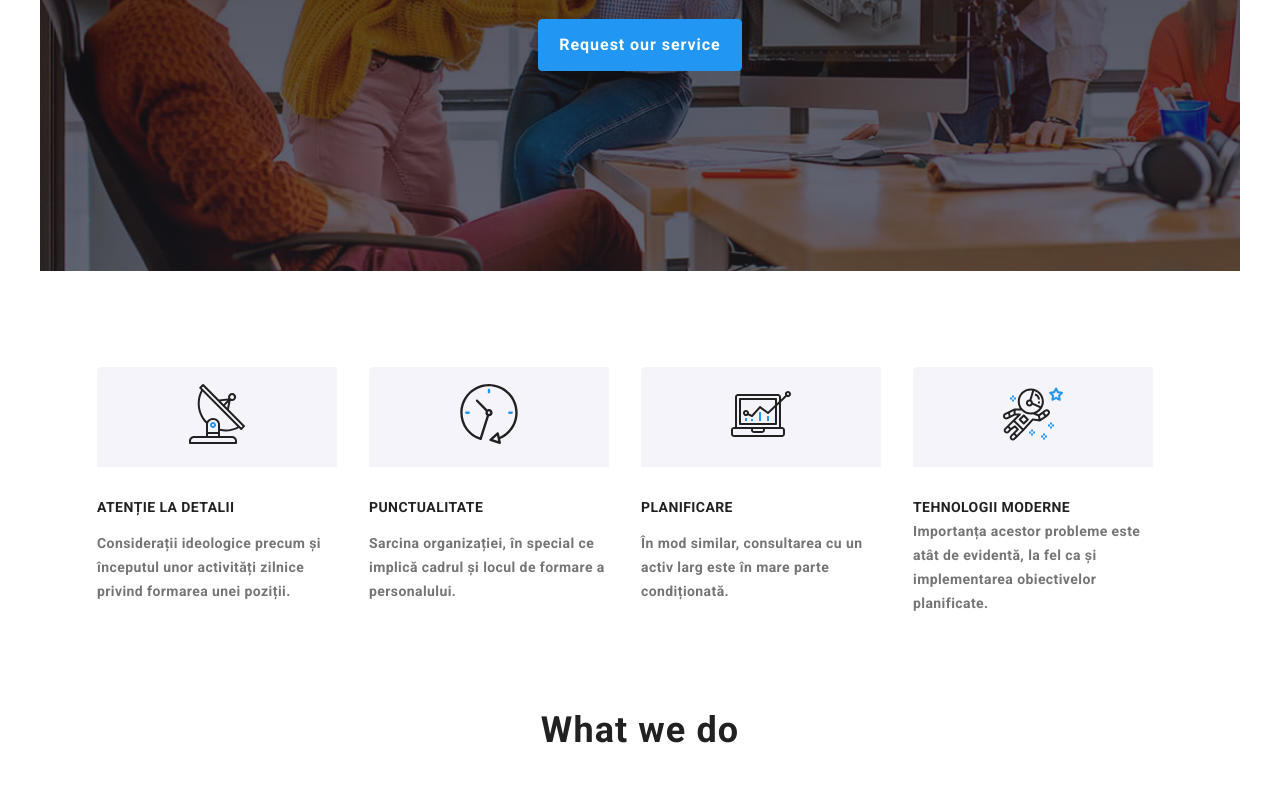
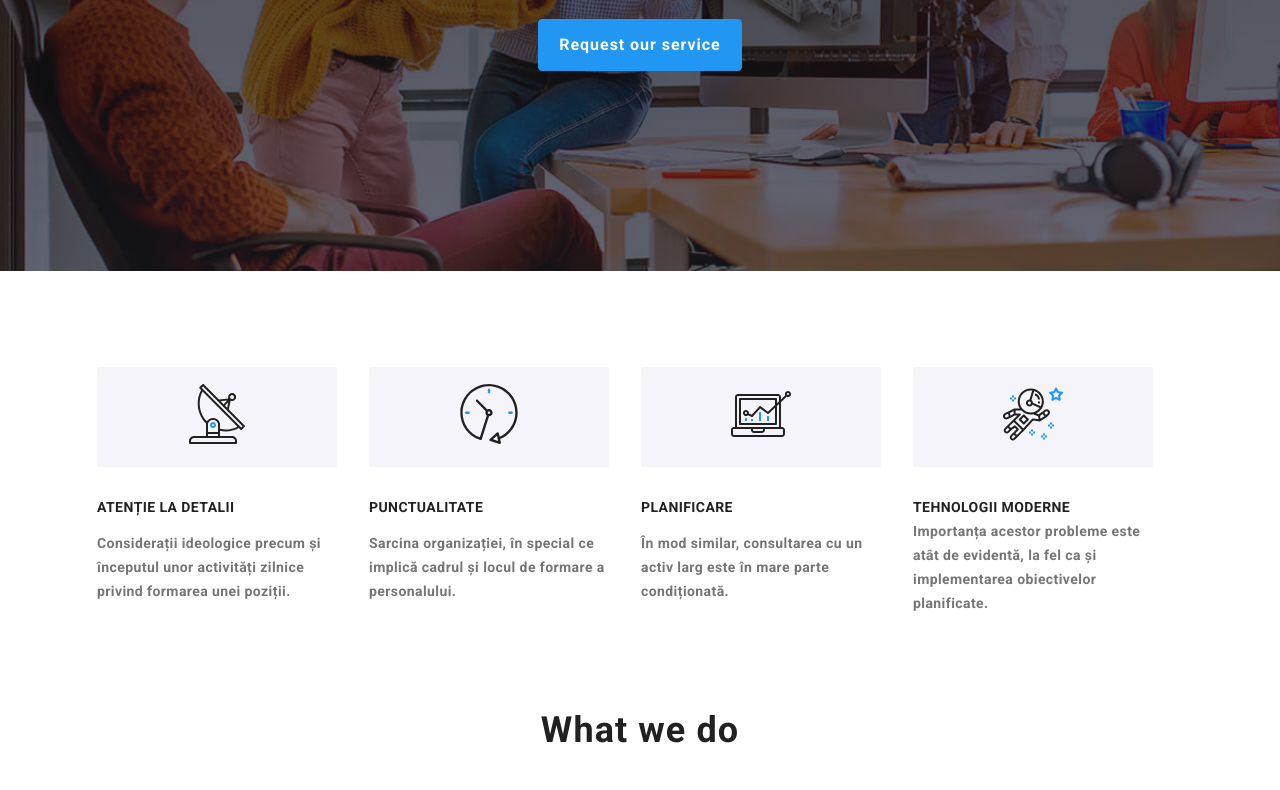
Before and after one commit to chiri03/goit-markup-hw-05, a plain HTML site: page index.html in a window 1280 px wide. Shown: the part 413-1203 px from the top of the page. Drawn offline with nearby package versions, Linux system fonts and the light colour scheme; a web font is replaced by a local one.

Commit message:
Update style.css

```diff
--- a/style/style.css
+++ b/style/style.css
@@ -11,7 +11,6 @@ body {
   font-family: "Roboto", sans-serif;
   font-style: normal;
   font-weight: 400;
-  /* background: var(--white); */
 }
 
 * {
@@ -29,7 +28,7 @@ ul {
 }
 
 .container {
-  max-width: 1200px;
+  min-width: 1200px;
   margin: 0 auto;
 }
 
```
